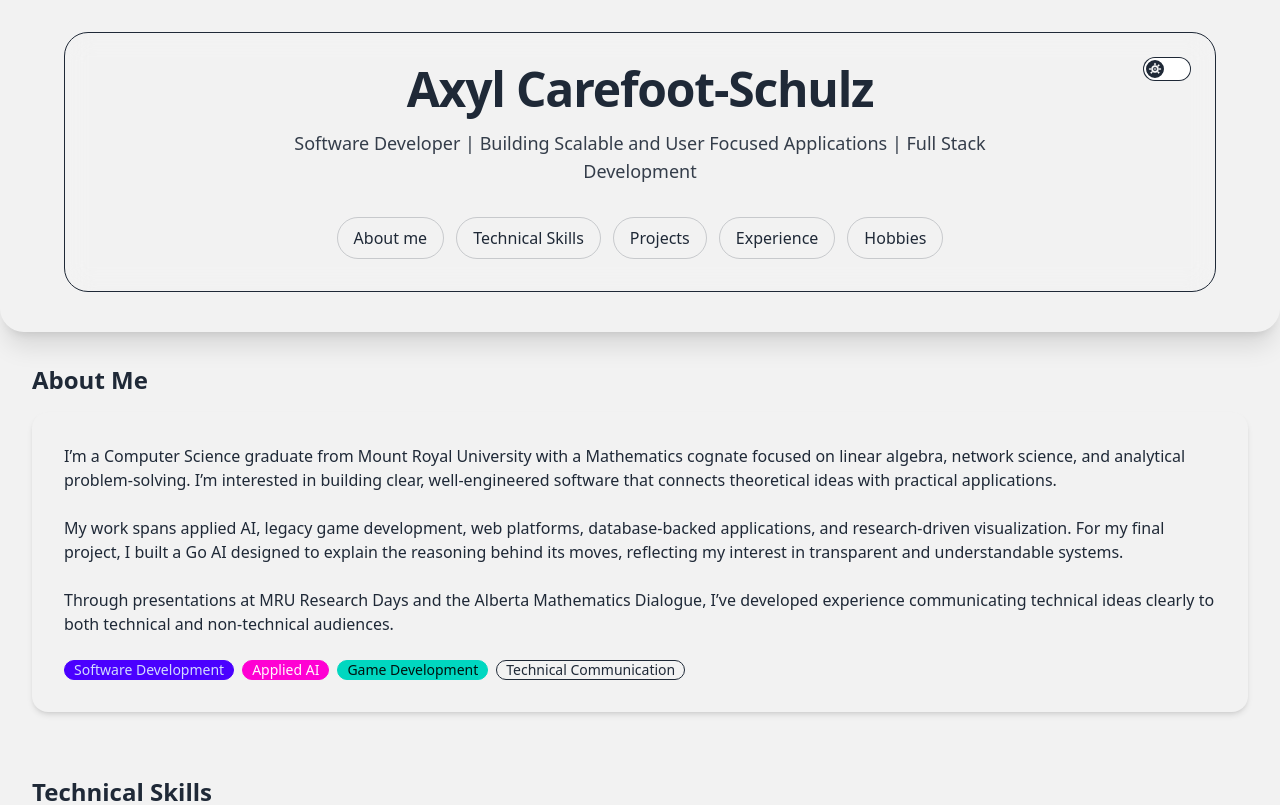
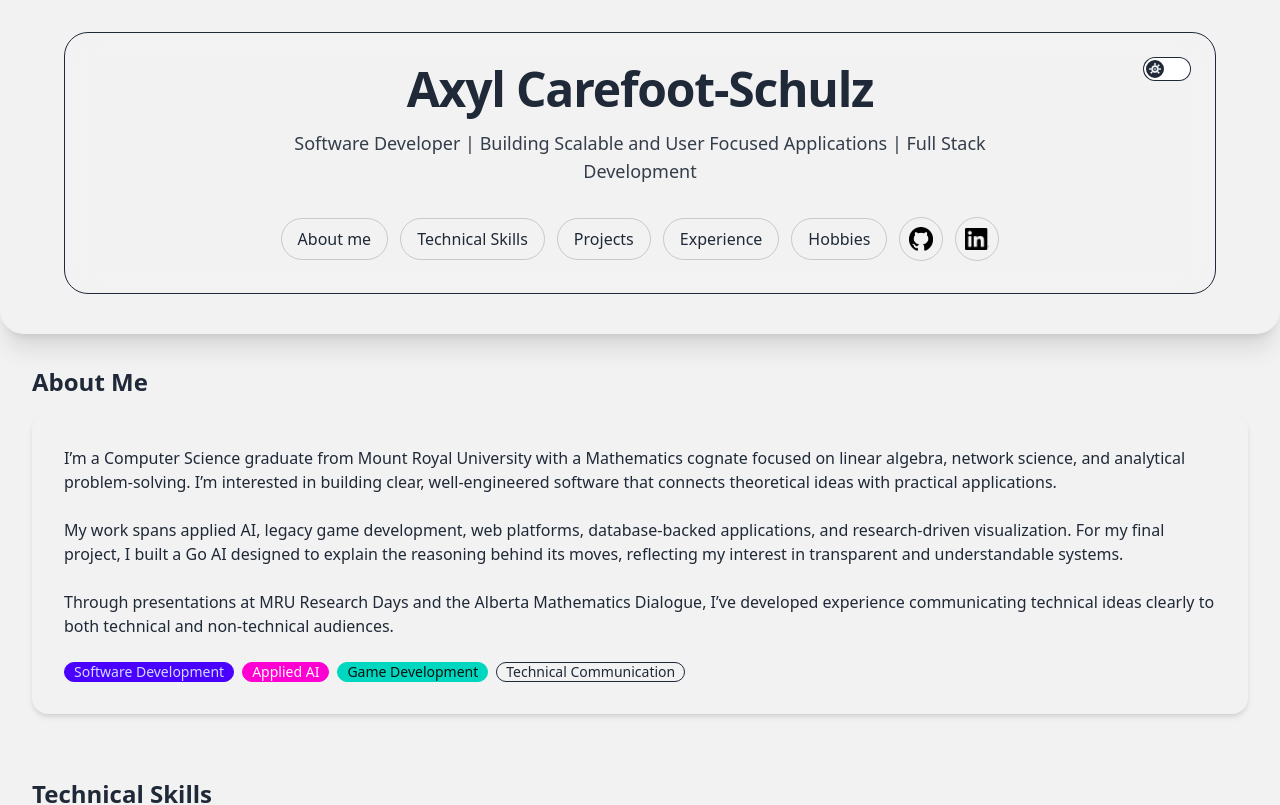
Before and after one commit to axyl-casc/axyl-casc.github.io, a React (Vite) app: page / in a window 1280 px wide. Shown: the top 805 px of the page. Built offline with nearby package versions, Linux system fonts and the light colour scheme.

Commit message:
Add GitHub and LinkedIn header icons on home page

```diff
--- a/src/layouts/Layout.tsx
+++ b/src/layouts/Layout.tsx
@@ -15,7 +15,9 @@ const homeLinks = [
   { label: 'Technical Skills', href: '#technical-skills' },
   { label: 'Projects', href: '#projects' },
   { label: 'Experience', href: '#experience' },
-  { label: 'Hobbies', href: '#hobbies' }
+  { label: 'Hobbies', href: '#hobbies' },
+  { label: 'GitHub', href: 'https://github.com/axyl-casc' },
+  { label: 'LinkedIn', href: 'https://www.linkedin.com/in/axyl-carefoot-schulz-7b3024200/' }
 ];
 
 const defaultLinks = [
```
